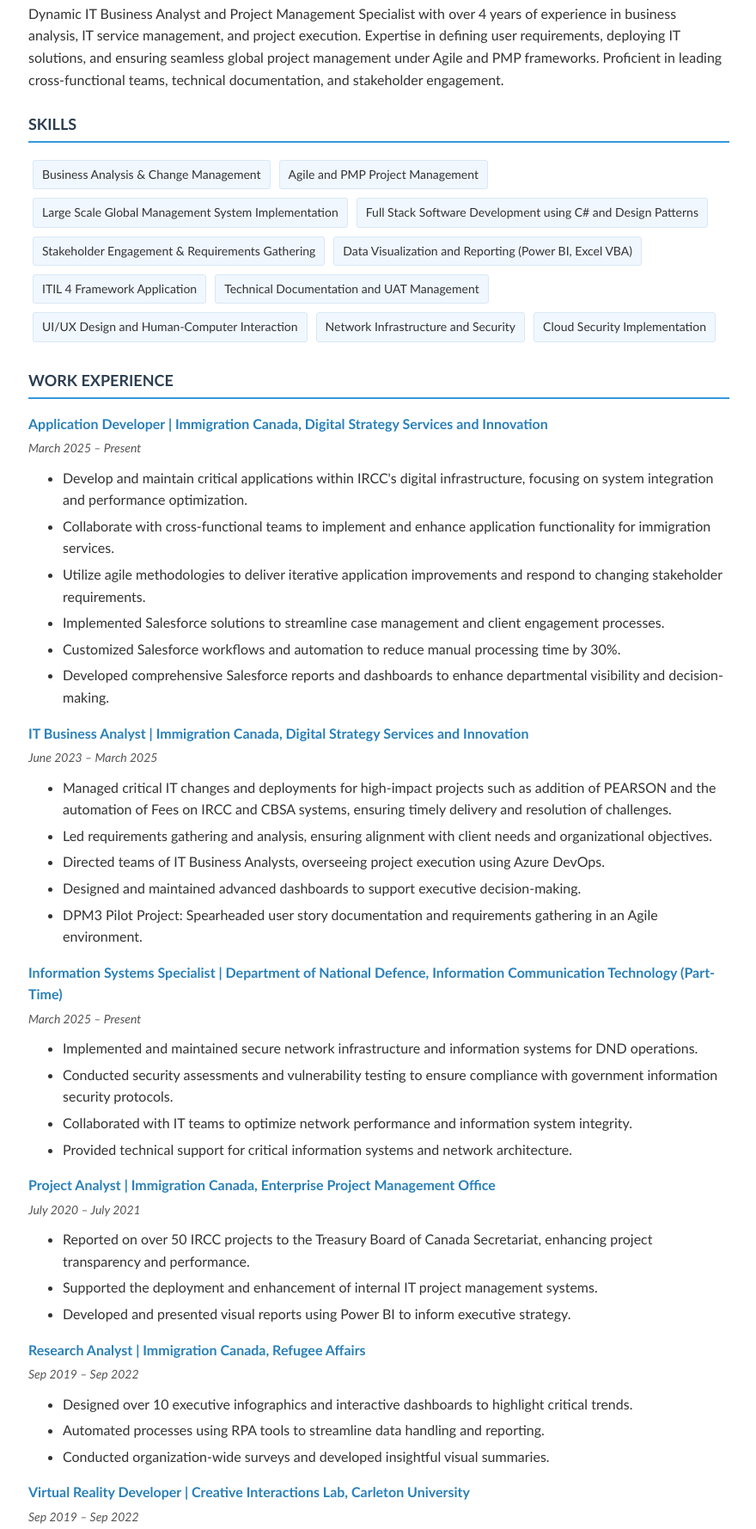
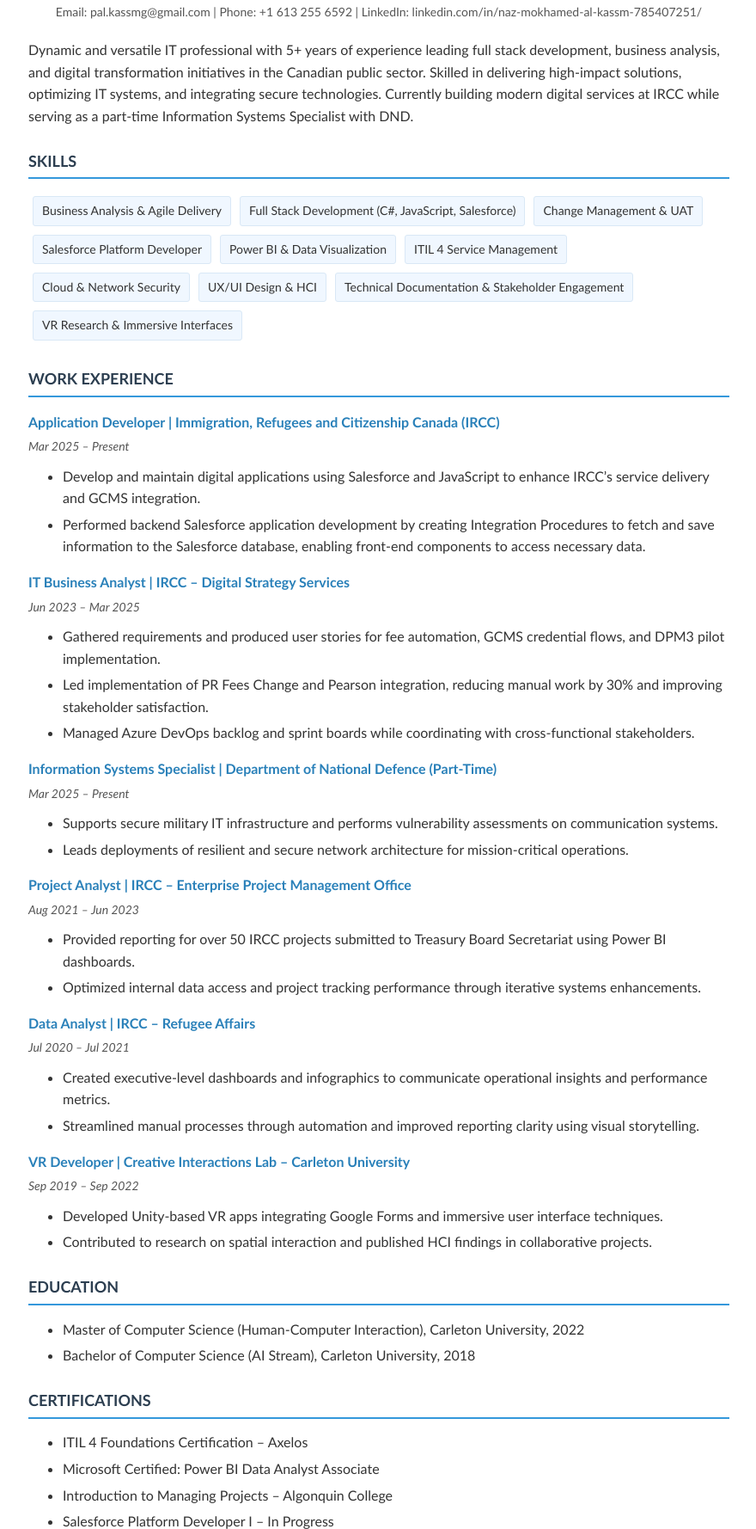
Before and after one commit to nazalkassm/naz-portfolio-site, a plain HTML site: page cv.html in a window 1280 px wide. Shown: the part 241-2019 px from the top of the page at 86% size, without its empty margins (199-1079 px from the left). Drawn offline with Linux system fonts and the light colour scheme.

Commit message:
lots of changes to the CV

```diff
--- a/cv.html
+++ b/cv.html
@@ -135,109 +135,111 @@
 
     <div class="header">
         <h1>Naz Al Kassm</h1>
-        <div class="job-title">APPLICATION DEVELOPER</div>
+        <div class="job-title">Application Developer | Cybersecurity Strategist | UX Architect</div>
+    </div>
+
+    <div class="contact">
+        Email: pal.kassmg@gmail.com | Phone: +1 613 255 6592 | LinkedIn: linkedin.com/in/naz-mokhamed-al-kassm-785407251/
     </div>
 
     <p>
-        Dynamic IT Business Analyst and Project Management Specialist with over 4 years of experience in business
-        analysis, IT service management, and project execution. Expertise in defining user requirements, deploying IT
-        solutions, and ensuring seamless global project management under Agile and PMP frameworks. Proficient in
-        leading cross-functional teams, technical documentation, and stakeholder engagement.
+        Dynamic and versatile IT professional with 5+ years of experience leading full stack development, business analysis, and digital transformation initiatives in the Canadian public sector. Skilled in delivering high-impact solutions, optimizing IT systems, and integrating secure technologies. Currently building modern digital services at IRCC while serving as a part-time Information Systems Specialist with DND.
     </p>
 
     <h2>SKILLS</h2>
     <ul class="skills-list">
-        <li>Business Analysis & Change Management</li>
-        <li>Agile and PMP Project Management</li>
-        <li>Large Scale Global Management System Implementation</li>
-        <li>Full Stack Software Development using C# and Design Patterns</li>
-        <li>Stakeholder Engagement & Requirements Gathering</li>
-        <li>Data Visualization and Reporting (Power BI, Excel VBA)</li>
-        <li>ITIL 4 Framework Application</li>
-        <li>Technical Documentation and UAT Management</li>
-        <li>UI/UX Design and Human-Computer Interaction</li>
-        <li>Network Infrastructure and Security</li>
-        <li>Cloud Security Implementation</li>
+        <li>Business Analysis & Agile Delivery</li>
+        <li>Full Stack Development (C#, JavaScript, Salesforce)</li>
+        <li>Change Management & UAT</li>
+        <li>Salesforce Platform Developer</li>
+        <li>Power BI & Data Visualization</li>
+        <li>ITIL 4 Service Management</li>
+        <li>Cloud & Network Security</li>
+        <li>UX/UI Design & HCI</li>
+        <li>Technical Documentation & Stakeholder Engagement</li>
+        <li>VR Research & Immersive Interfaces</li>
     </ul>
 
     <h2>WORK EXPERIENCE</h2>
-
-    <h3>Application Developer | Immigration Canada, Digital Strategy Services and Innovation</h3>
-    <div class="job-duration">March 2025 – Present</div>
+    <h3>Application Developer | Immigration, Refugees and Citizenship Canada (IRCC)</h3>
+    <div class="job-duration">Mar 2025 – Present</div>
     <ul>
-        <li>Develop and maintain critical applications within IRCC's digital infrastructure, focusing on system integration and performance optimization.</li>
-        <li>Collaborate with cross-functional teams to implement and enhance application functionality for immigration services.</li>
-        <li>Utilize agile methodologies to deliver iterative application improvements and respond to changing stakeholder requirements.</li>
-        <li>Implemented Salesforce solutions to streamline case management and client engagement processes.</li>
-        <li>Customized Salesforce workflows and automation to reduce manual processing time by 30%.</li>
-        <li>Developed comprehensive Salesforce reports and dashboards to enhance departmental visibility and decision-making.</li>
+        <li>Develop and maintain digital applications using Salesforce and JavaScript to enhance IRCC’s service delivery and GCMS integration.</li>
+        <li>Performed backend Salesforce application development by creating Integration Procedures to fetch and save information to the Salesforce database, enabling front-end components to access necessary data.</li>
     </ul>
 
-    <h3>IT Business Analyst | Immigration Canada, Digital Strategy Services and Innovation</h3>
-    <div class="job-duration">June 2023 – March 2025</div>
+    <h3>IT Business Analyst | IRCC – Digital Strategy Services</h3>
+    <div class="job-duration">Jun 2023 – Mar 2025</div>
     <ul>
-        <li>Managed critical IT changes and deployments for high-impact projects such as addition of PEARSON and the automation of Fees on IRCC and CBSA systems, ensuring timely delivery and resolution of challenges.</li>
-        <li>Led requirements gathering and analysis, ensuring alignment with client needs and organizational objectives.</li>
-        <li>Directed teams of IT Business Analysts, overseeing project execution using Azure DevOps.</li>
-        <li>Designed and maintained advanced dashboards to support executive decision-making.</li>
-        <li>DPM3 Pilot Project: Spearheaded user story documentation and requirements gathering in an Agile environment.</li>
+        <li>Gathered requirements and produced user stories for fee automation, GCMS credential flows, and DPM3 pilot implementation.</li>
+        <li>Led implementation of PR Fees Change and Pearson integration, reducing manual work by 30% and improving stakeholder satisfaction.</li>
+        <li>Managed Azure DevOps backlog and sprint boards while coordinating with cross-functional stakeholders.</li>
     </ul>
 
-    <h3>Information Systems Specialist | Department of National Defence, Information Communication Technology (Part-Time)</h3>
-    <div class="job-duration">March 2025 – Present</div>
+    <h3>Information Systems Specialist | Department of National Defence (Part-Time)</h3>
+    <div class="job-duration">Mar 2025 – Present</div>
     <ul>
-        <li>Implemented and maintained secure network infrastructure and information systems for DND operations.</li>
-        <li>Conducted security assessments and vulnerability testing to ensure compliance with government information security protocols.</li>
-        <li>Collaborated with IT teams to optimize network performance and information system integrity.</li>
-        <li>Provided technical support for critical information systems and network architecture.</li>
+        <li>Supports secure military IT infrastructure and performs vulnerability assessments on communication systems.</li>
+        <li>Leads deployments of resilient and secure network architecture for mission-critical operations.</li>
     </ul>
 
-    <h3>Project Analyst | Immigration Canada, Enterprise Project Management Office</h3>
-    <div class="job-duration">July 2020 – July 2021</div>
+    <h3>Project Analyst | IRCC – Enterprise Project Management Office</h3>
+    <div class="job-duration">Aug 2021 – Jun 2023</div>
     <ul>
-        <li>Reported on over 50 IRCC projects to the Treasury Board of Canada Secretariat, enhancing project transparency and performance.</li>
-        <li>Supported the deployment and enhancement of internal IT project management systems.</li>
-        <li>Developed and presented visual reports using Power BI to inform executive strategy.</li>
+        <li>Provided reporting for over 50 IRCC projects submitted to Treasury Board Secretariat using Power BI dashboards.</li>
+        <li>Optimized internal data access and project tracking performance through iterative systems enhancements.</li>
     </ul>
 
-    <h3>Research Analyst | Immigration Canada, Refugee Affairs</h3>
+    <h3>Data Analyst | IRCC – Refugee Affairs</h3>
+    <div class="job-duration">Jul 2020 – Jul 2021</div>
+    <ul>
+        <li>Created executive-level dashboards and infographics to communicate operational insights and performance metrics.</li>
+        <li>Streamlined manual processes through automation and improved reporting clarity using visual storytelling.</li>
+    </ul>
+
+    <h3>VR Developer | Creative Interactions Lab – Carleton University</h3>
     <div class="job-duration">Sep 2019 – Sep 2022</div>
     <ul>
-        <li>Designed over 10 executive infographics and interactive dashboards to highlight critical trends.</li>
-        <li>Automated processes using RPA tools to streamline data handling and reporting.</li>
-        <li>Conducted organization-wide surveys and developed insightful visual summaries.</li>
-    </ul>
-
-    <h3>Virtual Reality Developer | Creative Interactions Lab, Carleton University</h3>
-    <div class="job-duration">Sep 2019 – Sep 2022</div>
-    <ul>
-        <li>Developed full-stack VR applications integrating advanced interaction techniques.</li>
-        <li>Published research projects focusing on user interaction within immersive environments.</li>
+        <li>Developed Unity-based VR apps integrating Google Forms and immersive user interface techniques.</li>
+        <li>Contributed to research on spatial interaction and published HCI findings in collaborative projects.</li>
     </ul>
 
     <h2>EDUCATION</h2>
     <ul>
         <li>Master of Computer Science (Human-Computer Interaction), Carleton University, 2022</li>
-        <li>Bachelor of Computer Science, AI stream, Carleton University, 2018</li>
+        <li>Bachelor of Computer Science (AI Stream), Carleton University, 2018</li>
     </ul>
 
     <h2>CERTIFICATIONS</h2>
     <ul>
-        <li>ITIL 4 Foundations Certification (Axelos)</li>
+        <li>ITIL 4 Foundations Certification – Axelos</li>
         <li>Microsoft Certified: Power BI Data Analyst Associate</li>
-        <li>Introduction to Managing Projects (Algonquin College)</li>
-        <li>CBAP - In Progress</li>
+        <li>Introduction to Managing Projects – Algonquin College</li>
+        <li>Salesforce Platform Developer I – In Progress</li>
+        <li>CBAP – In Progress</li>
+    </ul>
+
+    <h2>LANGUAGES</h2>
+    <ul>
+        <li>Fluent in English and Arabic</li>
+        <li>Strong base in Russian</li>
+        <li>Training in French</li>
+    </ul>
+
+    <h2>HOBBIES & INTERESTS</h2>
+    <ul>
+        <li>Cybersecurity, Cloud Architecture, and CCNA Prep</li>
+        <li>Fitness, Swimming, Running, and Sauna Recovery</li>
+        <li>Chess, Philosophy, and Global Travel</li>
     </ul>
 
     <div class="references">
-        References Upon Request
+        References available upon request.
     </div>
     <script src="https://cdnjs.cloudflare.com/ajax/libs/html2pdf.js/0.10.1/html2pdf.bundle.min.js"></script>
     <script>
       function downloadPDF() {
         const element = document.body.cloneNode(true);
-
-        // Remove download button and back-to-website from PDF
         element.querySelector('.no-print')?.remove();
 
         html2pdf()
```
